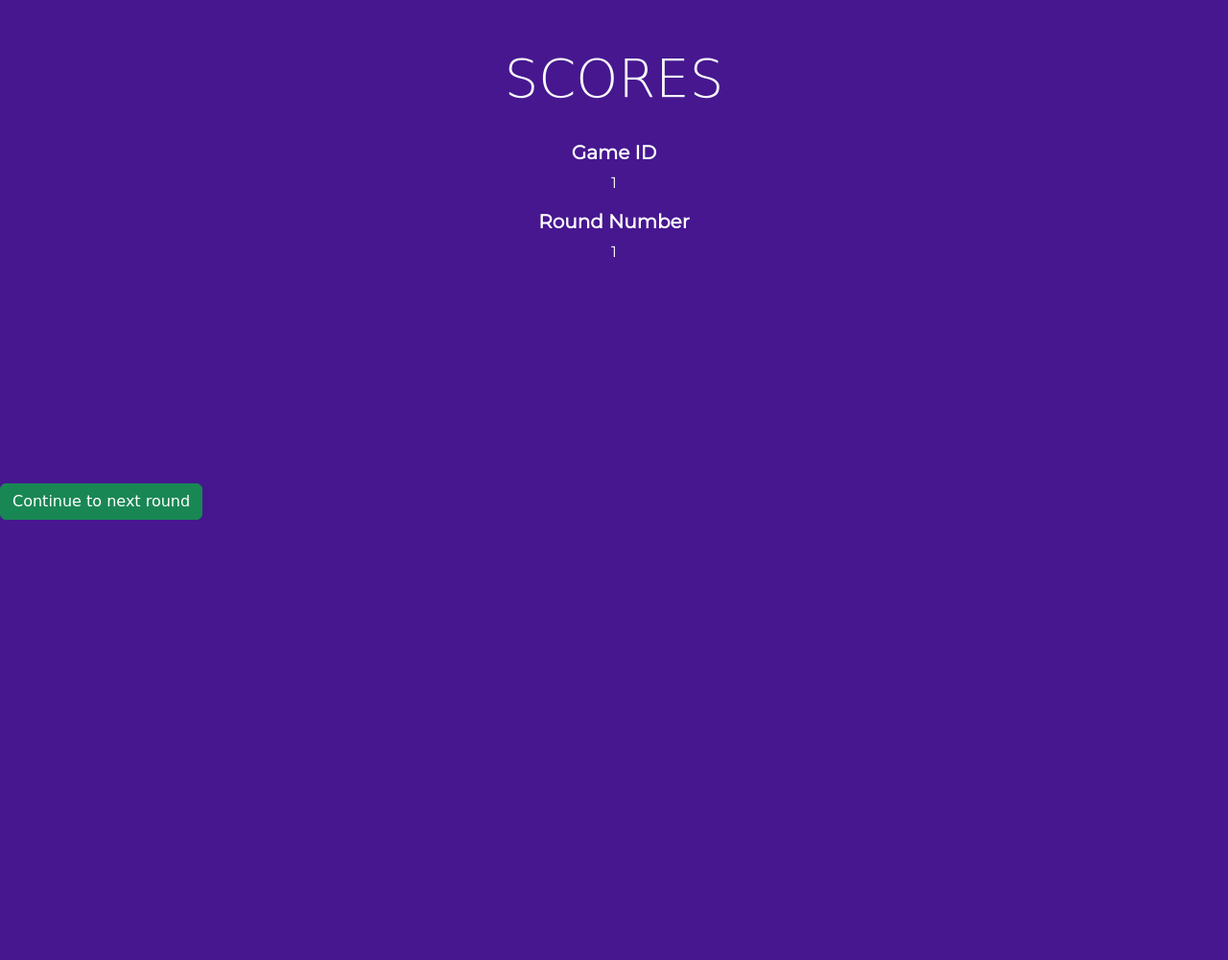
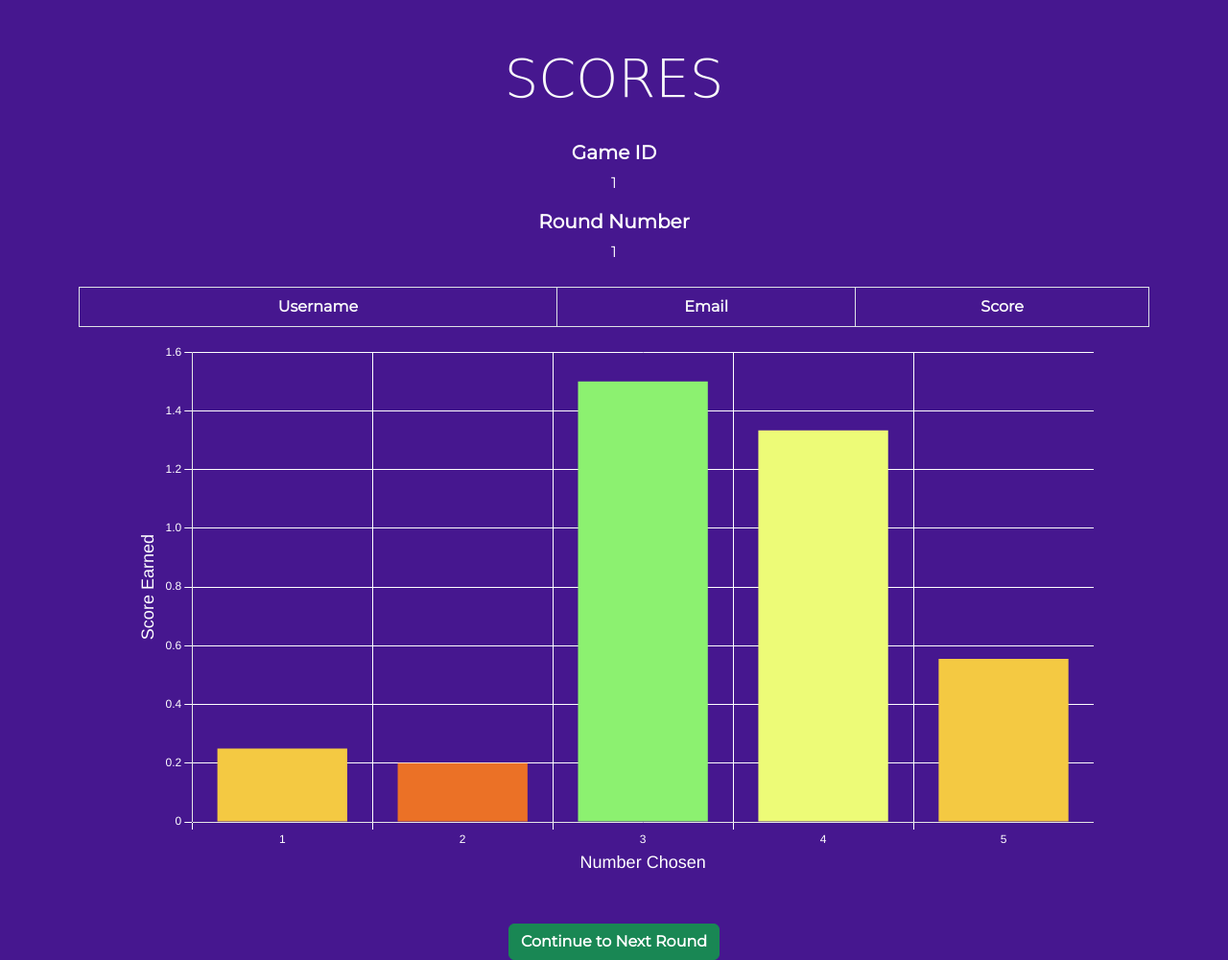
Before and after one commit to MihirK1212/greed-challenge-client, a Flask app: page /admin/result/1/1 in a window 1280 px wide. Shown: the whole page at 96% size. Before the commit the page ends 542 px from the top, so only its background shows below. Run offline with Flask 2, Linux system fonts and the light colour scheme; tables that the repository leaves empty hold one stand-in row (values such as "Sample post"); lists and menus that the app fills with data are empty; a map, chart or similar area stays blank; some web fonts are replaced.

Commit message:
Complete Design

```diff
--- a/templates/admin_result.html
+++ b/templates/admin_result.html
@@ -4,7 +4,7 @@
     <meta charset="UTF-8" />
     <meta http-equiv="X-UA-Compatible" content="IE=edge" />
     <meta name="viewport" content="width=device-width, initial-scale=1.0" />
-    <title>Results!</title>
+    <title>Scores!</title>
     <link
       href="https://cdn.jsdelivr.net/npm/bootstrap@5.2.2/dist/css/bootstrap.min.css"
       rel="stylesheet"
@@ -26,6 +26,10 @@
       .container {
         font-family: "Montserrat", sans-serif;
       }
+      canvas {
+        max-width: 1000px;
+        max-height: 1000px;
+      }
     </style>
   </head>
   <body>
@@ -33,50 +37,76 @@
       <h1 class="display-4 text-light text-center">SCORES</h1>
     </div>
     <div class="container text-center">
-      <div>
+      <div class="mb-4">
         <h5 class="fw-bolder mt-4">Game ID</h5>
         <div id="game_id">{{game_id}}</div>
 
         <h5 class="fw-bolder mt-3">Round Number</h5>
         <div id="round_num">{{round_num}}</div>
-        <br />
-      </div>
       </div>
 
-    <div class="result">
+      <div>
+        <table class="table table-bordered text-light d-none d-sm-table">
+          <thead>
+            <tr>
+              <th scope="col">Username</th>
+              <th scope="col">Email</th>
+              <th scope="col">Score</th>
+            </tr>
+          </thead>
+          <tbody>
             {% for user in result %}
-      <ul class="zoom">
-        <li><h2>{{user.username}}</h2></li>
-        <li><h2>{{user.email}}</h2></li>
-        <li><h2>{{user.points}}</h2></li>
-      </ul>
+            <tr>
+              <td scope="row">{{user.username}}</td>
+              <td>{{user.email}}</td>
+              <td>{{user.points}}</td>
+            </tr>
+            {% endfor %}
+          </tbody>
+        </table>
+
+        {% for user in result %}
+        <table class="table table-bordered text-light d-table d-sm-none my-3">
+          <tbody>
+            <tr>
+              <th scope="row">Username</th>
+              <td>{{user.username}}</td>
+            </tr>
+            <tr>
+              <th scope="row">Email</th>
+              <td>{{user.email}}</td>
+            </tr>
+            <tr>
+              <th scope="row">Score</th>
+              <td>{{user.points}}</td>
+            </tr>
+          </tbody>
+        </table>
         {% endfor %}
 
-      <br />
-      <div>
-        <canvas
-          id="myChart"
-          style="max-width: 1000px; max-height: 1000px"
-        ></canvas>
+        <div class="d-flex justify-content-center mb-5 ">
+          <canvas id="scores"></canvas>
         </div>
-      <br />
 
         {% if is_last_round == true %}
         <form action="/clear_session">
-        <button type="submit" class="btn btn-success">End Game</button>
+          <button type="submit" class="btn btn-success fw-bolder">
+            End Game
+          </button>
         </form>
         {% else %}
         <form action="/admin/game_play" method="POST">
-        <button type="submit" class="btn btn-success">
-          Continue to next round
+          <button type="submit" class="btn btn-success fw-bolder">
+            Continue to Next Round
           </button>
         </form>
         {% endif %}
       </div>
+    </div>
 
     <script src="https://cdnjs.cloudflare.com/ajax/libs/Chart.js/3.9.1/chart.js"></script>
     <script>
-      var frequency_dev = {
+      var frequency = {
         1: 4,
         2: 10,
         3: 2,
@@ -84,7 +114,7 @@
         5: 9,
       };
 
-      var frequency = JSON.parse("{{ frequency|tojson}}");
+      //   var frequency = JSON.parse("{{ frequency|tojson}}");
 
       var numbers_chosen = [];
       var points_earned = [];
@@ -114,7 +144,7 @@
 
       average_points = sum / len;
 
-      new Chart("myChart", {
+      const config = {
         type: "bar",
         data: {
           labels: numbers_chosen,
@@ -149,17 +179,39 @@
               title: {
                 display: true,
                 text: "Number Chosen",
+                color: "white",
+                font: {
+                  size: 18,
                 },
               },
+              grid: {
+                color: "white",
+              },
+              ticks: {
+                color: "white",
+              },
+            },
+
             y: {
               title: {
                 display: true,
-                text: "Points Earned",
+                text: "Score Earned",
+                color: "white",
+                font: {
+                  size: 18,
+                },
+              },
+              grid: {
+                color: "white",
+              },
+              ticks: {
+                color: "white",
               },
             },
           },
         },
-      });
+      };
+      new Chart(document.getElementById("scores"), config);
     </script>
   </body>
   <script
```
Lines whose indentation alone changed are shown as unchanged.
